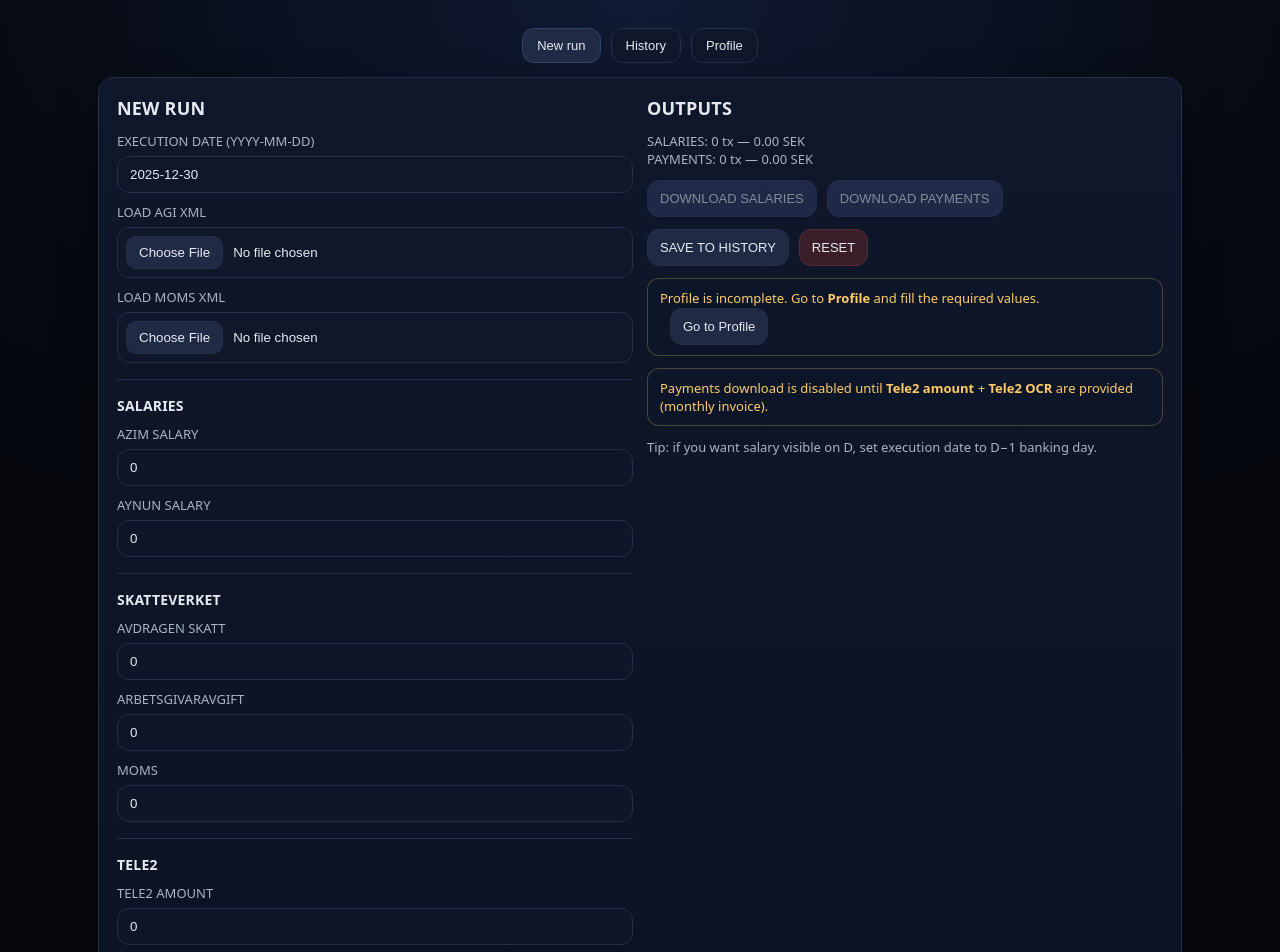
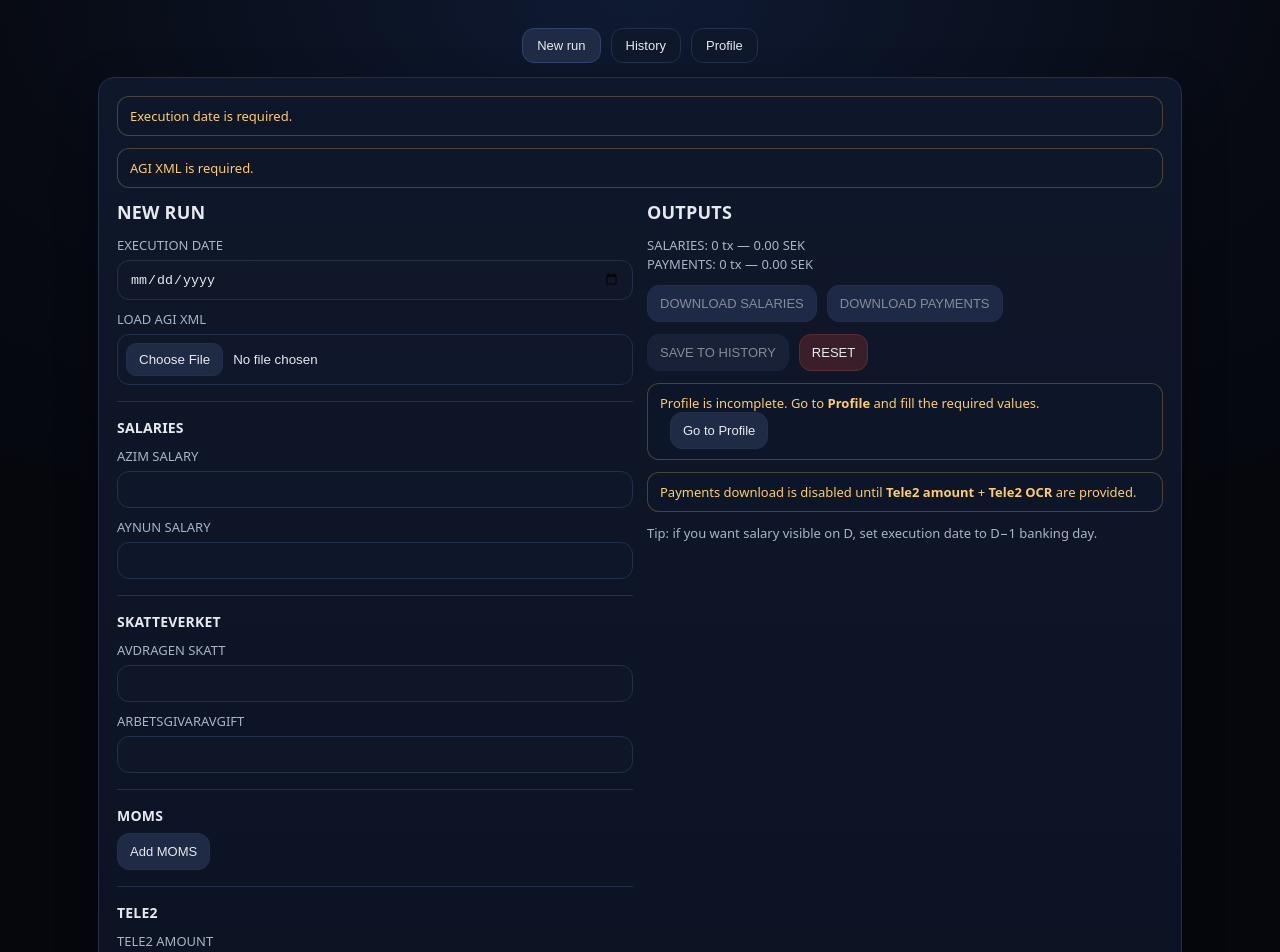
Before and after one commit to azimbhuiyan-rivo/Rivo.Iso20022, a React (Vite) app: page / in a window 1280 px wide. Shown: the top 952 px of the page. Built offline with nearby package versions, Linux system fonts and the light colour scheme.

Commit message:
enforce intentional execution date + AGI-only payroll fields + optional MOMS/LF flows

```diff
--- a/src/pages/NewRunPage.tsx
+++ b/src/pages/NewRunPage.tsx
@@ -1,4 +1,4 @@
-import { useMemo, useState } from "react";
+import { useMemo, useRef, useState } from "react";
 import type { Profile, RunInput } from "../lib/types";
 import { parseAgiXml } from "../lib/agi";
 import { parseMomsXml } from "../lib/moms";
@@ -33,80 +33,114 @@ function toNumber(v: string): number {
   return Number.isFinite(n) ? n : 0;
 }
 
-function todayIso(): string {
-  const d = new Date();
-  const pad = (x: number) => String(x).padStart(2, "0");
-  return `${d.getFullYear()}-${pad(d.getMonth() + 1)}-${pad(d.getDate())}`;
+function fmtSek(n: number): string {
+  return n.toFixed(2);
 }
 
-function fmtSek(n: number): string {
-  return n.toFixed(2);
+function fmtInputNumber(n: number): string {
+  return n === 0 ? "" : String(n);
 }
 
 function minifyXml(xml: string): string {
   return (xml ?? "").replace(/>\s+</g, "><").trim();
 }
 
+function isPreferredExecutionDate(iso: string): boolean {
+  const parts = (iso ?? "").split("-");
+  if (parts.length !== 3) return true;
+  const day = Number(parts[2]);
+  return day === 22 || day === 23 || day === 24;
+}
+
 export function NewRunPage({ profile, hasProfile, onGoProfile, onSaveHistory }: Props) {
-  const [run, setRun] = useState<RunInput>(() => ({ ...RUN_DEFAULT, executionDate: todayIso() }));
+  const [run, setRun] = useState<RunInput>(() => ({ ...RUN_DEFAULT }));
   const [status, setStatus] = useState<{ kind: "ok" | "warn"; text: string } | null>(null);
   const [agiMeta, setAgiMeta] = useState<{ fileName: string; period?: string } | null>(null);
+
+  const [includeMoms, setIncludeMoms] = useState(false);
   const [momsMeta, setMomsMeta] = useState<{ fileName: string; period?: string; orgNr?: string } | null>(null);
 
+  const [includeLans, setIncludeLans] = useState(false);
+
+  const dateRef = useRef<HTMLInputElement | null>(null);
+
+  const executionReady = useMemo(() => Boolean(run.executionDate && run.executionDate.trim()), [run.executionDate]);
+  const agiReady = useMemo(() => Boolean(agiMeta), [agiMeta]);
+  const momsReady = useMemo(() => !includeMoms || Boolean(momsMeta), [includeMoms, momsMeta]);
+
   const tele2OcrDigits = useMemo(() => digits(run.tele2_ocr), [run.tele2_ocr]);
-  const tele2Ready = useMemo(() => run.tele2_amount > 0 && tele2OcrDigits !== "", [run.tele2_amount, tele2OcrDigits]);
+  const tele2BgDigits = useMemo(() => digits(profile.tele2Bg ?? ""), [profile.tele2Bg]);
+  const tele2Ready = useMemo(() => run.tele2_amount > 0 && tele2OcrDigits !== "" && tele2BgDigits !== "", [run.tele2_amount, tele2OcrDigits, tele2BgDigits]);
   const tele2MissingForPayments = useMemo(() => !tele2Ready, [tele2Ready]);
   const tele2NeedsOcr = useMemo(() => run.tele2_amount > 0 && tele2OcrDigits === "", [run.tele2_amount, tele2OcrDigits]);
+  const tele2NeedsBg = useMemo(() => run.tele2_amount > 0 && tele2BgDigits === "", [run.tele2_amount, tele2BgDigits]);
 
   const lansOcrDigits = useMemo(() => digits(run.lans_ocr), [run.lans_ocr]);
   const lansBgDigits = useMemo(() => digits(profile.lansforsakringarBg ?? ""), [profile.lansforsakringarBg]);
-  const lansNeedsOcr = useMemo(() => run.lans_amount > 0 && lansOcrDigits === "", [run.lans_amount, lansOcrDigits]);
-  const lansNeedsBg = useMemo(() => run.lans_amount > 0 && lansBgDigits === "", [run.lans_amount, lansBgDigits]);
-  const lansReadyForPayments = useMemo(() => run.lans_amount === 0 || (lansOcrDigits !== "" && lansBgDigits !== ""), [run.lans_amount, lansOcrDigits, lansBgDigits]);
+  const lansNeedsOcr = useMemo(() => includeLans && run.lans_amount > 0 && lansOcrDigits === "", [includeLans, run.lans_amount, lansOcrDigits]);
+  const lansNeedsBg = useMemo(() => includeLans && run.lans_amount > 0 && lansBgDigits === "", [includeLans, run.lans_amount, lansBgDigits]);
+  const lansReadyForPayments = useMemo(
+    () => !includeLans || run.lans_amount === 0 || (lansOcrDigits !== "" && lansBgDigits !== ""),
+    [includeLans, run.lans_amount, lansOcrDigits, lansBgDigits]
+  );
 
   const salariesXml = useMemo(() => {
+    if (!executionReady) return null;
+    if (!agiReady) return null;
     try {
       return buildSalariesXml(profile, run);
     } catch (e: any) {
       return null;
     }
-  }, [profile, run]);
+  }, [profile, run, executionReady, agiReady]);
 
   const paymentsResult = useMemo(() => {
+    if (!executionReady) return { xml: null as string | null, error: null as string | null };
+    if (!agiReady) return { xml: null as string | null, error: null as string | null };
+    if (!momsReady) return { xml: null as string | null, error: null as string | null };
     try {
       const xml = buildPaymentsXml(profile, run);
-      if (!xml && tele2NeedsOcr) {
-        return { xml: null as string | null, error: "Tele2 OCR is required when Tele2 amount > 0." };
-      }
-      if (!xml && lansNeedsBg) {
-        return { xml: null as string | null, error: "Länsförsäkringar BG is required when Länsförsäkringar amount > 0." };
-      }
-      if (!xml && lansNeedsOcr) {
-        return { xml: null as string | null, error: "Länsförsäkringar OCR is required when Länsförsäkringar amount > 0." };
-      }
+      if (!xml && tele2NeedsOcr) return { xml: null as string | null, error: "Tele2 OCR is required when Tele2 amount > 0." };
+      if (!xml && tele2NeedsBg) return { xml: null as string | null, error: "Tele2 BG is required in Profile when Tele2 amount > 0." };
+      if (!xml && lansNeedsBg) return { xml: null as string | null, error: "Länsförsäkringar BG is required in Profile when Länsförsäkringar amount > 0." };
+      if (!xml && lansNeedsOcr) return { xml: null as string | null, error: "Länsförsäkringar OCR is required when Länsförsäkringar amount > 0." };
       return { xml, error: null as string | null };
     } catch (e: any) {
       return { xml: null as string | null, error: e?.message ? String(e.message) : "Failed to build payments XML." };
     }
-  }, [profile, run, tele2NeedsOcr, lansNeedsBg, lansNeedsOcr]);
+  }, [profile, run, executionReady, agiReady, momsReady, tele2NeedsOcr, tele2NeedsBg, lansNeedsBg, lansNeedsOcr]);
 
   const outputs = useMemo(() => {
     const salaryTx = (run.salary_ab > 0 ? 1 : 0) + (run.salary_an > 0 ? 1 : 0);
     const paymentsTx =
       (run.agi > 0 ? 1 : 0) +
       (run.avdragen_skatt > 0 ? 1 : 0) +
-      (run.moms > 0 ? 1 : 0) +
+      (includeMoms && run.moms > 0 ? 1 : 0) +
       (run.tele2_amount > 0 ? 1 : 0) +
-      (run.lans_amount > 0 ? 1 : 0);
+      (includeLans && run.lans_amount > 0 ? 1 : 0);
 
     const salarySum = run.salary_ab + run.salary_an;
-    const paymentsSum = run.agi + run.avdragen_skatt + run.moms + run.tele2_amount + run.lans_amount;
+    const paymentsSum = run.agi + run.avdragen_skatt + (includeMoms ? run.moms : 0) + run.tele2_amount + (includeLans ? run.lans_amount : 0);
 
     return { salaryTx, paymentsTx, salarySum, paymentsSum };
-  }, [run]);
+  }, [run, includeMoms, includeLans]);
 
   function setField<K extends keyof RunInput>(key: K, value: RunInput[K]) {
     setRun((r) => ({ ...r, [key]: value }));
+  }
+
+  function openDatePicker() {
+    const el = dateRef.current as any;
+    if (el && typeof el.showPicker === "function") el.showPicker();
+  }
+
+  function onPickExecutionDate(next: string) {
+    if (next && !isPreferredExecutionDate(next)) {
+      const ok = window.confirm("Execution date is usually 22, 23, or 24. Do you want to continue with this date?");
+      if (!ok) return;
+      setStatus({ kind: "warn", text: `Non-standard execution date selected: ${next}.` });
+    }
+    setField("executionDate", next);
   }
 
   async function onPickAgi(file: File | null) {
@@ -171,10 +205,12 @@ export function NewRunPage({ profile, hasProfile, onGoProfile, onSaveHistory }:
   }
 
   function reset() {
-    setRun({ ...RUN_DEFAULT, executionDate: todayIso() });
+    setRun({ ...RUN_DEFAULT });
     setStatus(null);
     setAgiMeta(null);
+    setIncludeMoms(false);
     setMomsMeta(null);
+    setIncludeLans(false);
   }
 
   function downloadSalaries() {
@@ -195,56 +231,112 @@ export function NewRunPage({ profile, hasProfile, onGoProfile, onSaveHistory }:
     setStatus({ kind: "ok", text: "Saved to history." });
   }
 
+  const paymentsDisabled =
+    !executionReady ||
+    !agiReady ||
+    !momsReady ||
+    !paymentsResult.xml ||
+    tele2MissingForPayments ||
+    !lansReadyForPayments;
+
   return (
     <div className="card">
+      <style>{`
+        .dateInput { color-scheme: dark; cursor: pointer; }
+        .dateInput::-webkit-calendar-picker-indicator { filter: invert(1); opacity: .9; }
+      `}</style>
+
       {status?.kind === "warn" && <div className="small warn">{status.text}</div>}
       {status?.kind === "ok" && <div className="small ok">{status.text}</div>}
       {paymentsResult.error && <div className="small warn">{paymentsResult.error}</div>}
+
+      {!executionReady && <div className="small warn">Execution date is required.</div>}
+      {!agiReady && <div className="small warn">AGI XML is required.</div>}
+      {includeMoms && !momsMeta && <div className="small warn">MOMS XML is required when MOMS is added.</div>}
 
       <div className="row">
         <div className="col">
           <h2 className="h">NEW RUN</h2>
 
-          <label>EXECUTION DATE (YYYY-MM-DD)</label>
-          <input value={run.executionDate} placeholder="YYYY-MM-DD" onChange={(e) => setField("executionDate", e.target.value)} />
+          <label>EXECUTION DATE</label>
+          <input
+            ref={dateRef}
+            className="dateInput"
+            type="date"
+            value={run.executionDate}
+            onClick={openDatePicker}
+            onFocus={openDatePicker}
+            onChange={(e) => onPickExecutionDate(e.target.value)}
+          />
 
           <label>LOAD AGI XML</label>
           <input type="file" accept=".xml" onChange={(e) => onPickAgi(e.target.files?.[0] ?? null)} />
           {agiMeta && <div className="small">AGI: {agiMeta.fileName}{agiMeta.period ? ` (period ${agiMeta.period})` : ""}</div>}
-
-          <label>LOAD MOMS XML</label>
-          <input type="file" accept=".xml" onChange={(e) => onPickMoms(e.target.files?.[0] ?? null)} />
-          {momsMeta && <div className="small">MOMS: {momsMeta.fileName}{momsMeta.period ? ` (period ${momsMeta.period})` : ""}</div>}
 
           <hr />
 
           <h3 className="h3">SALARIES</h3>
 
           <label>AZIM SALARY</label>
-          <input value={String(run.salary_ab)} onChange={(e) => setField("salary_ab", toNumber(e.target.value))} inputMode="decimal" />
+          <input disabled value={fmtInputNumber(run.salary_ab)} inputMode="decimal" />
 
           <label>AYNUN SALARY</label>
-          <input value={String(run.salary_an)} onChange={(e) => setField("salary_an", toNumber(e.target.value))} inputMode="decimal" />
+          <input disabled value={fmtInputNumber(run.salary_an)} inputMode="decimal" />
 
           <hr />
 
           <h3 className="h3">SKATTEVERKET</h3>
 
           <label>AVDRAGEN SKATT</label>
-          <input value={String(run.avdragen_skatt)} onChange={(e) => setField("avdragen_skatt", toNumber(e.target.value))} inputMode="decimal" />
+          <input disabled value={fmtInputNumber(run.avdragen_skatt)} inputMode="decimal" />
 
           <label>ARBETSGIVARAVGIFT</label>
-          <input value={String(run.agi)} onChange={(e) => setField("agi", toNumber(e.target.value))} inputMode="decimal" />
+          <input disabled value={fmtInputNumber(run.agi)} inputMode="decimal" />
 
-          <label>MOMS</label>
-          <input value={String(run.moms)} onChange={(e) => setField("moms", toNumber(e.target.value))} inputMode="decimal" />
+          <hr />
+
+          <h3 className="h3">MOMS</h3>
+
+          {!includeMoms ? (
+            <button
+              onClick={() => {
+                setIncludeMoms(true);
+                setMomsMeta(null);
+                setRun((r) => ({ ...r, moms: 0 }));
+              }}
+            >
+              Add MOMS
+            </button>
+          ) : (
+            <>
+              <div className="btnRow" style={{ marginTop: 0 }}>
+                <button
+                  className="danger"
+                  onClick={() => {
+                    setIncludeMoms(false);
+                    setMomsMeta(null);
+                    setRun((r) => ({ ...r, moms: 0 }));
+                  }}
+                >
+                  Remove MOMS
+                </button>
+              </div>
+
+              <label>LOAD MOMS XML</label>
+              <input type="file" accept=".xml" onChange={(e) => onPickMoms(e.target.files?.[0] ?? null)} />
+              {momsMeta && <div className="small">MOMS: {momsMeta.fileName}{momsMeta.period ? ` (period ${momsMeta.period})` : ""}</div>}
+
+              <label>MOMS (from XML)</label>
+              <input disabled value={fmtInputNumber(run.moms)} inputMode="decimal" />
+            </>
+          )}
 
           <hr />
 
           <h3 className="h3">TELE2</h3>
 
           <label>TELE2 AMOUNT</label>
-          <input value={String(run.tele2_amount)} onChange={(e) => setField("tele2_amount", toNumber(e.target.value))} inputMode="decimal" />
+          <input value={fmtInputNumber(run.tele2_amount)} onChange={(e) => setField("tele2_amount", toNumber(e.target.value))} inputMode="decimal" />
 
           <label>TELE2 OCR</label>
           <input value={run.tele2_ocr} placeholder="Digits only" onChange={(e) => setField("tele2_ocr", e.target.value)} />
@@ -253,11 +345,36 @@ export function NewRunPage({ profile, hasProfile, onGoProfile, onSaveHistory }:
 
           <h3 className="h3">LÄNSFÖRSÄKRINGAR</h3>
 
-          <label>LÄNSFÖRSÄKRINGAR AMOUNT</label>
-          <input value={String(run.lans_amount)} onChange={(e) => setField("lans_amount", toNumber(e.target.value))} inputMode="decimal" />
+          {!includeLans ? (
+            <button
+              onClick={() => {
+                setIncludeLans(true);
+                setRun((r) => ({ ...r, lans_amount: 0, lans_ocr: "" }));
+              }}
+            >
+              Add Länsförsäkringar
+            </button>
+          ) : (
+            <>
+              <div className="btnRow" style={{ marginTop: 0 }}>
+                <button
+                  className="danger"
+                  onClick={() => {
+                    setIncludeLans(false);
+                    setRun((r) => ({ ...r, lans_amount: 0, lans_ocr: "" }));
+                  }}
+                >
+                  Remove Länsförsäkringar
+                </button>
+              </div>
 
-          <label>LÄNSFÖRSÄKRINGAR OCR</label>
-          <input value={run.lans_ocr} placeholder="Digits only" onChange={(e) => setField("lans_ocr", e.target.value)} />
+              <label>LÄNSFÖRSÄKRINGAR AMOUNT</label>
+              <input value={fmtInputNumber(run.lans_amount)} onChange={(e) => setField("lans_amount", toNumber(e.target.value))} inputMode="decimal" />
+
+              <label>LÄNSFÖRSÄKRINGAR OCR</label>
+              <input value={run.lans_ocr} placeholder="Digits only" onChange={(e) => setField("lans_ocr", e.target.value)} />
+            </>
+          )}
         </div>
 
         <div className="col">
@@ -270,16 +387,18 @@ export function NewRunPage({ profile, hasProfile, onGoProfile, onSaveHistory }:
           </div>
 
           <div className="btnRow">
-            <button className="primary" onClick={downloadSalaries} disabled={!salariesXml}>
+            <button className="primary" onClick={downloadSalaries} disabled={!executionReady || !agiReady || !salariesXml}>
               DOWNLOAD SALARIES
             </button>
-            <button className="primary" onClick={downloadPayments} disabled={!paymentsResult.xml || tele2MissingForPayments || !lansReadyForPayments}>
+            <button className="primary" onClick={downloadPayments} disabled={paymentsDisabled}>
               DOWNLOAD PAYMENTS
             </button>
           </div>
 
           <div className="btnRow">
-            <button onClick={saveToHistory}>SAVE TO HISTORY</button>
+            <button onClick={saveToHistory} disabled={!executionReady || !agiReady || (includeMoms && !momsMeta)}>
+              SAVE TO HISTORY
+            </button>
             <button className="danger" onClick={reset}>
               RESET
             </button>
@@ -296,7 +415,13 @@ export function NewRunPage({ profile, hasProfile, onGoProfile, onSaveHistory }:
 
           {tele2MissingForPayments && (
             <div className="small warn" style={{ marginTop: 12 }}>
-              Payments download is disabled until <b>Tele2 amount</b> + <b>Tele2 OCR</b> are provided (monthly invoice).
+              Payments download is disabled until <b>Tele2 amount</b> + <b>Tele2 OCR</b> are provided.
+            </div>
+          )}
+
+          {tele2NeedsBg && (
+            <div className="small warn" style={{ marginTop: 12 }}>
+              Tele2 BG is required in <b>Profile</b>.
             </div>
           )}
 
@@ -306,13 +431,13 @@ export function NewRunPage({ profile, hasProfile, onGoProfile, onSaveHistory }:
             </div>
           )}
 
-          {lansNeedsBg && (
+          {includeLans && lansNeedsBg && (
             <div className="small warn" style={{ marginTop: 12 }}>
               Länsförsäkringar BG is required in <b>Profile</b> when Länsförsäkringar amount &gt; 0.
             </div>
           )}
 
-          {lansNeedsOcr && (
+          {includeLans && lansNeedsOcr && (
             <div className="small warn" style={{ marginTop: 12 }}>
               Länsförsäkringar OCR is required when Länsförsäkringar amount &gt; 0.
             </div>
```
